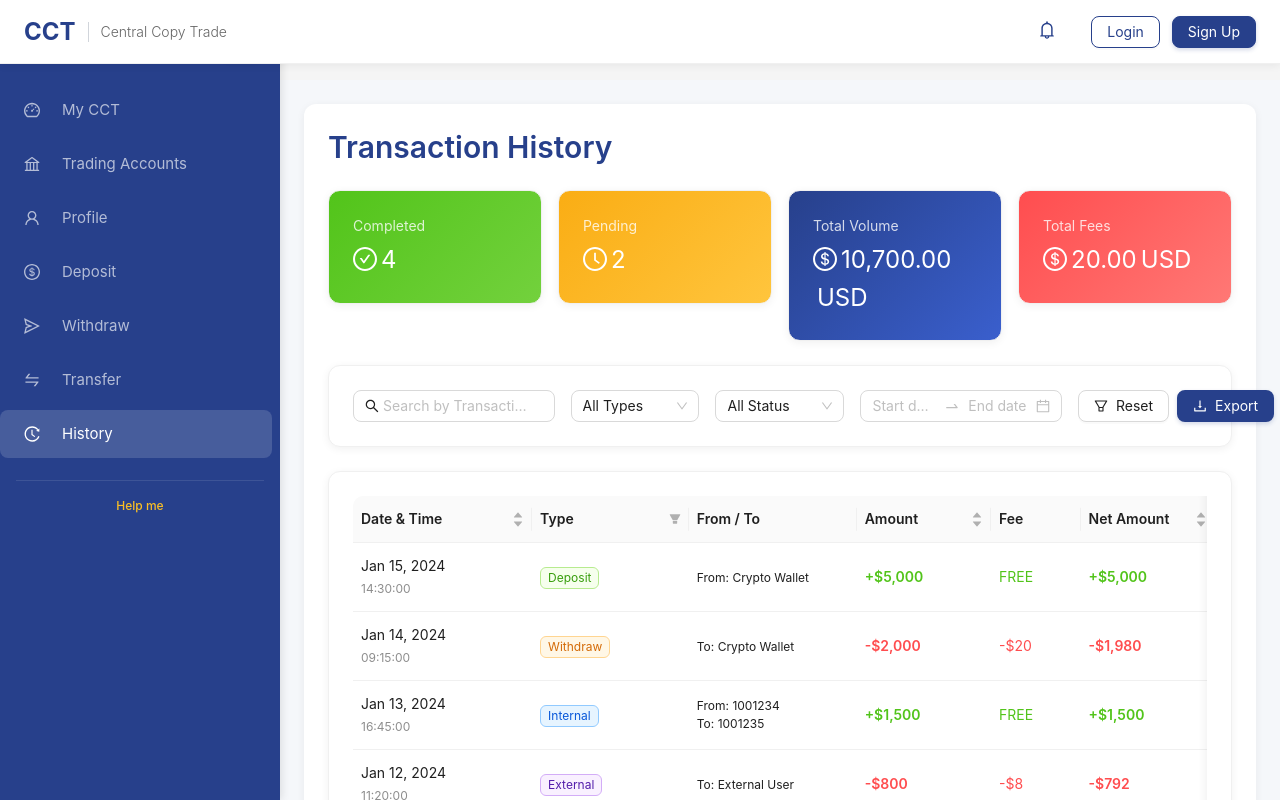
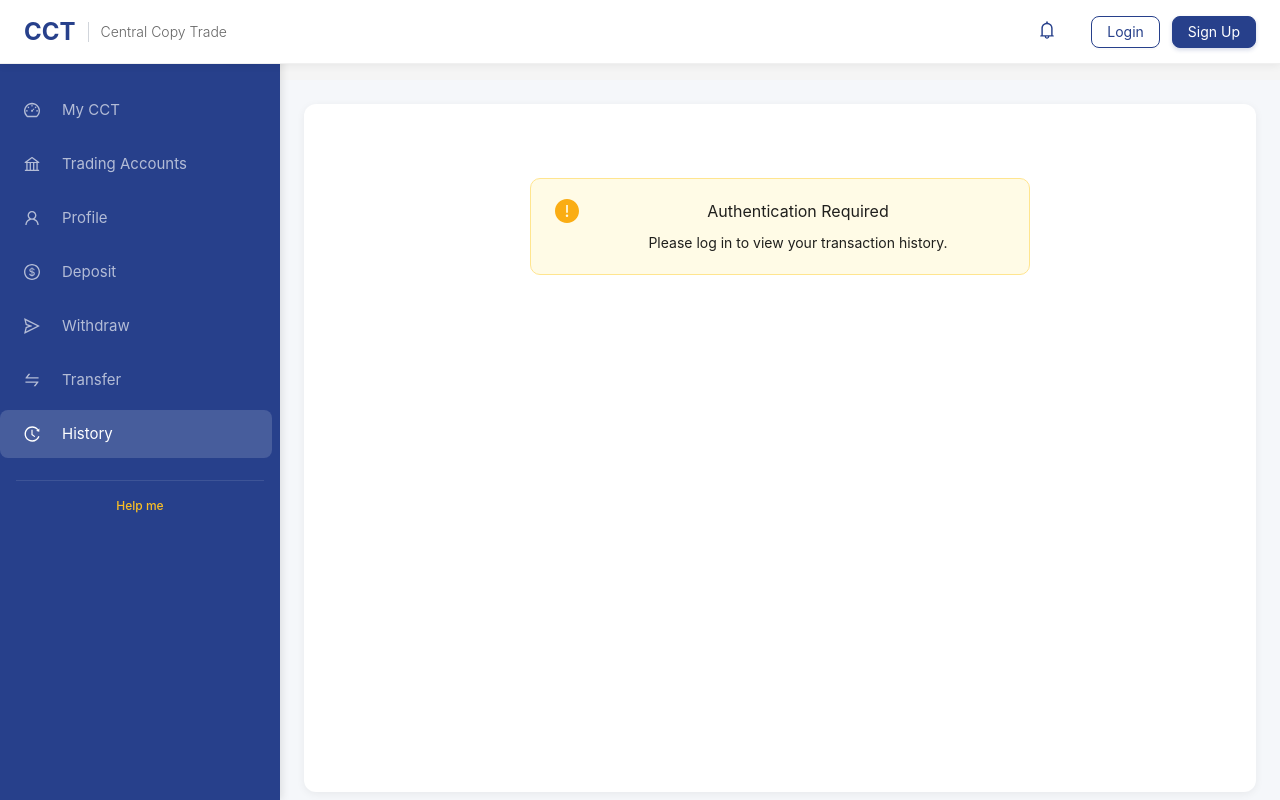
Before and after one commit to cliprs/cct-portal-frontend, a React (Create React App) app: page /history in a window 1280 px wide. Shown: the top 800 px of the page. Built offline with nearby package versions, Linux system fonts and the light colour scheme.

Commit message:
fix: History.tsx real API integration - remove mock data for new users

```diff
--- a/src/pages/History.tsx
+++ b/src/pages/History.tsx
@@ -14,6 +14,8 @@ import {
   Statistic,
   Tooltip,
   message,
+  Empty,
+  Alert,
 } from 'antd';
 import {
   HistoryOutlined,
@@ -27,8 +29,11 @@ import {
   CloseCircleOutlined,
   ExclamationCircleOutlined,
   SyncOutlined,
+  InboxOutlined,
 } from '@ant-design/icons';
-import { useAppSelector, useAppDispatch } from '../store';import dayjs from 'dayjs';
+import { useAppSelector, useAppDispatch } from '../store';
+import dayjs from 'dayjs';
+import api from '../services/api';
 
 const { Title, Text } = Typography;
 const { RangePicker } = DatePicker;
@@ -48,130 +53,63 @@ interface Transaction {
   description: string;
 }
 
+interface ApiResponse<T> {
+  success: boolean;
+  message?: string;
+  data?: T;
+}
+
 const History: React.FC = () => {
   const dispatch = useAppDispatch();
-  const { financialSummary } = useAppSelector((state) => state.user);
+  const { user, isAuthenticated } = useAppSelector((state) => state.auth);
 
   const [transactions, setTransactions] = useState<Transaction[]>([]);
+  const [loading, setLoading] = useState(false);
+  const [error, setError] = useState<string | null>(null);
   const [filteredTransactions, setFilteredTransactions] = useState<Transaction[]>([]);
-  const [loading, setLoading] = useState(false);
   const [searchText, setSearchText] = useState('');
   const [selectedType, setSelectedType] = useState<string>('all');
   const [selectedStatus, setSelectedStatus] = useState<string>('all');
   const [dateRange, setDateRange] = useState<[dayjs.Dayjs | null, dayjs.Dayjs | null] | null>(null);
 
-  // Mock transaction data
+  // Fetch transaction history on component mount
   useEffect(() => {
+    if (isAuthenticated && user) {
+      fetchTransactionHistory();
+    }
+  }, [isAuthenticated, user]);
 
+  const fetchTransactionHistory = async () => {
+    try {
+      setLoading(true);
+      setError(null);
 
-    const mockTransactions: Transaction[] = [
-      {
-        id: '1',
-        date: '2024-01-15 14:30:00',
-        type: 'deposit',
-        amount: 5000,
-        fee: 0,
-        netAmount: 5000,
-        status: 'completed',
-        transactionId: 'TXN001234567890',
-        description: 'TRC20 Deposit via USDT',
-      },
-      {
-        id: '2',
-        date: '2024-01-14 09:15:00',
-        type: 'withdraw',
-        amount: 2000,
-        fee: 20,
-        netAmount: 1980,
-        status: 'completed',
-        transactionId: 'TXN001234567891',
-        description: 'Withdrawal to Bitcoin wallet',
-      },
-      {
-        id: '3',
-        date: '2024-01-13 16:45:00',
-        type: 'internal_transfer',
-        fromAccount: '1001234',
-        toAccount: '1001235',
-        amount: 1500,
-        fee: 0,
-        netAmount: 1500,
-        status: 'completed',
-        transactionId: 'TXN001234567892',
-        description: 'Transfer between MT4 accounts',
-      },
-      {
-        id: '4',
-        date: '2024-01-12 11:20:00',
-        type: 'external_transfer',
-        amount: 800,
-        fee: 8,
-        netAmount: 792,
-        status: 'pending',
-        transactionId: 'TXN001234567893',
-        description: 'Transfer to CCT987654',
-      },
-      {
-        id: '5',
-        date: '2024-01-11 13:10:00',
-        type: 'deposit',
-        amount: 3000,
-        fee: 0,
-        netAmount: 3000,
-        status: 'processing',
-        transactionId: 'TXN001234567894',
-        description: 'BEP20 Deposit via USDT',
-      },
-      {
-        id: '6',
-        date: '2024-01-10 10:30:00',
-        type: 'withdraw',
-        amount: 1200,
-        fee: 12,
-        netAmount: 1188,
-        status: 'rejected',
-        transactionId: 'TXN001234567895',
-        description: 'Withdrawal rejected - Invalid address',
-      },
-      {
-        id: '7',
-        date: '2024-01-09 15:45:00',
-        type: 'external_transfer',
-        amount: 600,
-        fee: 6,
-        netAmount: 594,
-        status: 'cancelled',
-        transactionId: 'TXN001234567896',
-        description: 'Transfer cancelled by user',
-      },
-      {
-        id: '8',
-        date: '2024-01-08 08:20:00',
-        type: 'internal_transfer',
-        fromAccount: '1001235',
-        toAccount: '1001236',
-        amount: 2200,
-        fee: 0,
-        netAmount: 2200,
-        status: 'completed',
-        transactionId: 'TXN001234567897',
-        description: 'Transfer MT5 to MT4 EUR account',
-      },
-    ];
+      const response = await api.get<ApiResponse<Transaction[]>>('/api/transactions/history');
+      const responseData = response.data as ApiResponse<Transaction[]>;
 
-    setTransactions(mockTransactions);
-    setFilteredTransactions(mockTransactions);
-  }, [dispatch]);
+      if (responseData.success) {
+        setTransactions(responseData.data || []);
+      } else {
+        setError(responseData.message || 'Failed to load transactions');
+      }
+    } catch (err: any) {
+      console.error('Transaction history error:', err);
+      setError(err.response?.data?.message || 'Failed to load transaction history');
+      setTransactions([]); // Set empty array on error
+    } finally {
+      setLoading(false);
+    }
+  };
 
   // Filter transactions based on search criteria
   useEffect(() => {
-    let filtered = transactions;
+    let filtered = transactions || [];
 
     // Text search
     if (searchText) {
       filtered = filtered.filter(tx =>
-        tx.transactionId.toLowerCase().includes(searchText.toLowerCase()) ||
-        tx.description.toLowerCase().includes(searchText.toLowerCase()) ||
+        tx.transactionId?.toLowerCase().includes(searchText.toLowerCase()) ||
+        tx.description?.toLowerCase().includes(searchText.toLowerCase()) ||
         tx.fromAccount?.toLowerCase().includes(searchText.toLowerCase()) ||
         tx.toAccount?.toLowerCase().includes(searchText.toLowerCase())
       );
@@ -204,8 +142,34 @@ const History: React.FC = () => {
     message.success('Transaction ID copied to clipboard!');
   };
 
-  const handleExport = () => {
+  const handleExport = async () => {
+    try {
+      // Call export API endpoint
+      const response = await api.get('/api/transactions/export', {
+        params: {
+          type: selectedType !== 'all' ? selectedType : undefined,
+          status: selectedStatus !== 'all' ? selectedStatus : undefined,
+          startDate: dateRange?.[0]?.format('YYYY-MM-DD'),
+          endDate: dateRange?.[1]?.format('YYYY-MM-DD'),
+        },
+        responseType: 'blob',
+      });
+
+      // Create download link
+      const url = window.URL.createObjectURL(new Blob([response.data as BlobPart]));
+      const link = document.createElement('a');
+      link.href = url;
+      link.setAttribute('download', `transaction-history-${dayjs().format('YYYY-MM-DD')}.csv`);
+      document.body.appendChild(link);
+      link.click();
+      link.remove();
+      window.URL.revokeObjectURL(url);
+
       message.success('Transaction history exported successfully!');
+    } catch (error) {
+      console.error('Export error:', error);
+      message.error('Failed to export transaction history');
+    }
   };
 
   const handleReset = () => {
@@ -213,6 +177,12 @@ const History: React.FC = () => {
     setSelectedType('all');
     setSelectedStatus('all');
     setDateRange(null);
+  };
+
+  const handleRefresh = () => {
+    if (isAuthenticated && user) {
+      fetchTransactionHistory();
+    }
   };
 
   // Table columns
@@ -262,8 +232,8 @@ const History: React.FC = () => {
         if (record.type === 'internal_transfer') {
           return (
             <div>
-              <div style={{ fontSize: '12px' }}>From: {record.fromAccount}</div>
-              <div style={{ fontSize: '12px' }}>To: {record.toAccount}</div>
+              <div style={{ fontSize: '12px' }}>From: {record.fromAccount || 'N/A'}</div>
+              <div style={{ fontSize: '12px' }}>To: {record.toAccount || 'N/A'}</div>
             </div>
           );
         }
@@ -290,7 +260,7 @@ const History: React.FC = () => {
                           (record.type === 'internal_transfer' && record.toAccount);
         return (
           <Text strong style={{ color: isPositive ? '#52c41a' : '#ff4d4f' }}>
-            {isPositive ? '+' : '-'}${amount.toLocaleString()}
+            {isPositive ? '+' : '-'}${amount?.toLocaleString() || '0'}
           </Text>
         );
       },
@@ -317,7 +287,7 @@ const History: React.FC = () => {
                           (record.type === 'internal_transfer' && record.toAccount);
         return (
           <Text strong style={{ color: isPositive ? '#52c41a' : '#ff4d4f' }}>
-            {isPositive ? '+' : '-'}${netAmount.toLocaleString()}
+            {isPositive ? '+' : '-'}${netAmount?.toLocaleString() || '0'}
           </Text>
         );
       },
@@ -342,7 +312,7 @@ const History: React.FC = () => {
           rejected: { color: 'error', icon: <CloseCircleOutlined />, text: 'Rejected' },
           cancelled: { color: 'default', icon: <ExclamationCircleOutlined />, text: 'Cancelled' },
         };
-        const config = statusConfig[status as keyof typeof statusConfig];
+        const config = statusConfig[status as keyof typeof statusConfig] || statusConfig.pending;
         return (
           <Tag color={config.color} icon={config.icon}>
             {config.text}
@@ -358,8 +328,9 @@ const History: React.FC = () => {
       render: (txId: string) => (
         <Space>
           <Text code style={{ fontSize: '11px' }}>
-            {txId.substring(0, 12)}...
+            {txId ? `${txId.substring(0, 12)}...` : 'N/A'}
           </Text>
+          {txId && (
             <Tooltip title="Copy Transaction ID">
               <Button
                 icon={<CopyOutlined />}
@@ -368,6 +339,7 @@ const History: React.FC = () => {
                 onClick={() => handleCopyTransactionId(txId)}
               />
             </Tooltip>
+          )}
         </Space>
       ),
     },
@@ -376,14 +348,102 @@ const History: React.FC = () => {
   // Calculate summary statistics
   const completedTransactions = filteredTransactions.filter(tx => tx.status === 'completed');
   const pendingTransactions = filteredTransactions.filter(tx => tx.status === 'pending' || tx.status === 'processing');
-  const totalVolume = completedTransactions.reduce((sum, tx) => sum + tx.amount, 0);
-  const totalFees = completedTransactions.reduce((sum, tx) => sum + tx.fee, 0);
+  const totalVolume = completedTransactions.reduce((sum, tx) => sum + (tx.amount || 0), 0);
+  const totalFees = completedTransactions.reduce((sum, tx) => sum + (tx.fee || 0), 0);
 
+  // Show authentication required message
+  if (!isAuthenticated) {
+    return (
+      <div style={{ padding: '50px 0', textAlign: 'center' }}>
+        <Alert
+          message="Authentication Required"
+          description="Please log in to view your transaction history."
+          type="warning"
+          showIcon
+          style={{ maxWidth: '500px', margin: '0 auto' }}
+        />
+      </div>
+    );
+  }
+
+  // Show error message
+  if (error) {
     return (
       <div>
         <Title level={2} style={{ marginBottom: 24, color: '#27408b' }}>
           Transaction History
         </Title>
+        <Alert
+          message="Error Loading Transactions"
+          description={error}
+          type="error"
+          showIcon
+          action={
+            <Button size="small" onClick={handleRefresh}>
+              Retry
+            </Button>
+          }
+          style={{ marginBottom: 24 }}
+        />
+      </div>
+    );
+  }
+
+  // Show empty state for new users
+  if (!loading && (!transactions || transactions.length === 0)) {
+    return (
+      <div>
+        <Title level={2} style={{ marginBottom: 24, color: '#27408b' }}>
+          Transaction History
+        </Title>
+
+        <Card variant="outlined" style={{ borderRadius: '12px', textAlign: 'center', padding: '50px 20px' }}>
+          <Empty
+            image={<InboxOutlined style={{ fontSize: '64px', color: '#d9d9d9' }} />}
+            imageStyle={{ height: 80 }}
+            description={
+              <div>
+                <Title level={4} style={{ color: '#8c8c8c', marginBottom: 8 }}>
+                  No Transactions Yet
+                </Title>
+                <Text style={{ color: '#8c8c8c' }}>
+                  Your transaction history will appear here once you make your first transaction.
+                </Text>
+              </div>
+            }
+          >
+            <Space>
+              <Button type="primary" onClick={() => window.location.href = '/transactions/deposit'}>
+                Make Your First Deposit
+              </Button>
+              <Button onClick={handleRefresh}>
+                Refresh
+              </Button>
+            </Space>
+          </Empty>
+        </Card>
+      </div>
+    );
+  }
+
+  return (
+    <div>
+      <Row justify="space-between" align="middle" style={{ marginBottom: 24 }}>
+        <Col>
+          <Title level={2} style={{ marginBottom: 0, color: '#27408b' }}>
+            Transaction History
+          </Title>
+        </Col>
+        <Col>
+          <Button
+            icon={<SyncOutlined />}
+            onClick={handleRefresh}
+            loading={loading}
+          >
+            Refresh
+          </Button>
+        </Col>
+      </Row>
 
       {/* Summary Cards */}
       <Row gutter={[16, 16]} style={{ marginBottom: 24 }}>
```
Lines whose indentation alone changed are shown as unchanged.
